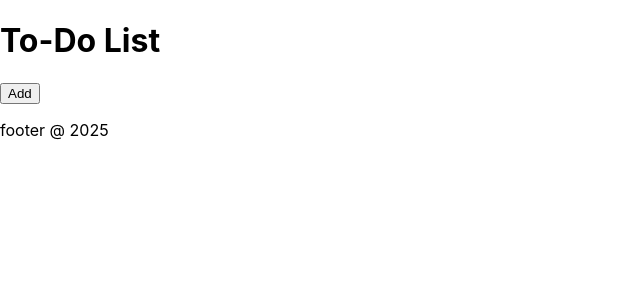
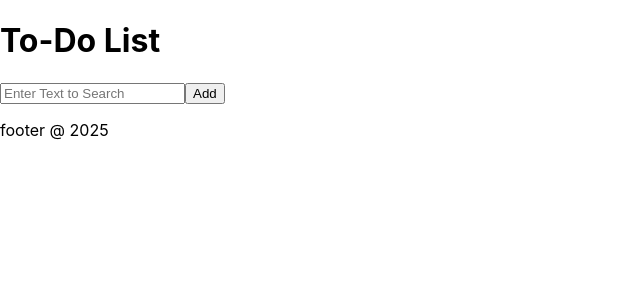
Before and after one commit to cvan90/App-Project, a React (Create React App) app in the folder react-app-project/: page / in a window 1280 px wide. Shown: the top 300 px of the page, without its empty margins (0-640 px from the left). Built offline with nearby package versions, Linux system fonts and the light colour scheme.

Commit message:
added txt search box

```diff
--- a/react-app-project/src/App.js
+++ b/react-app-project/src/App.js
@@ -10,6 +10,7 @@ function App() {
       <h1>To-Do List</h1>
     </div>
 <div>
+  <input type="text" placeholder="Enter Text to Search "></input>
 <button>Add</button>
 </div>
 <div>
```
